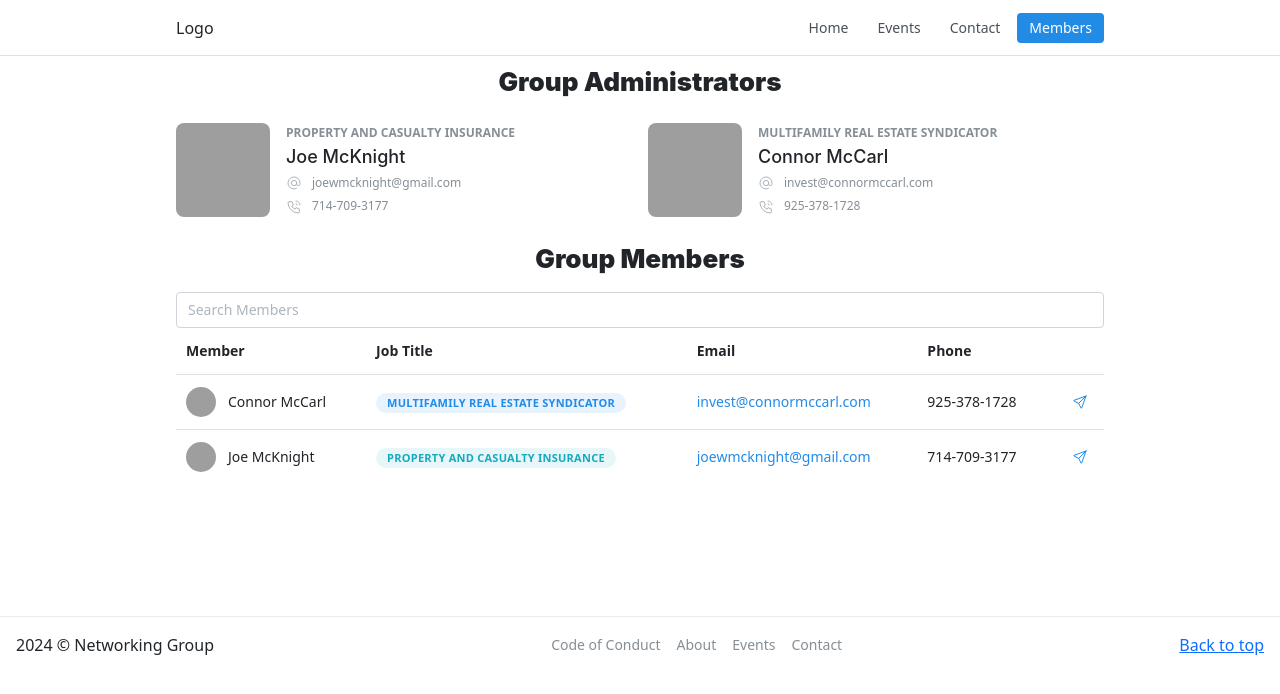
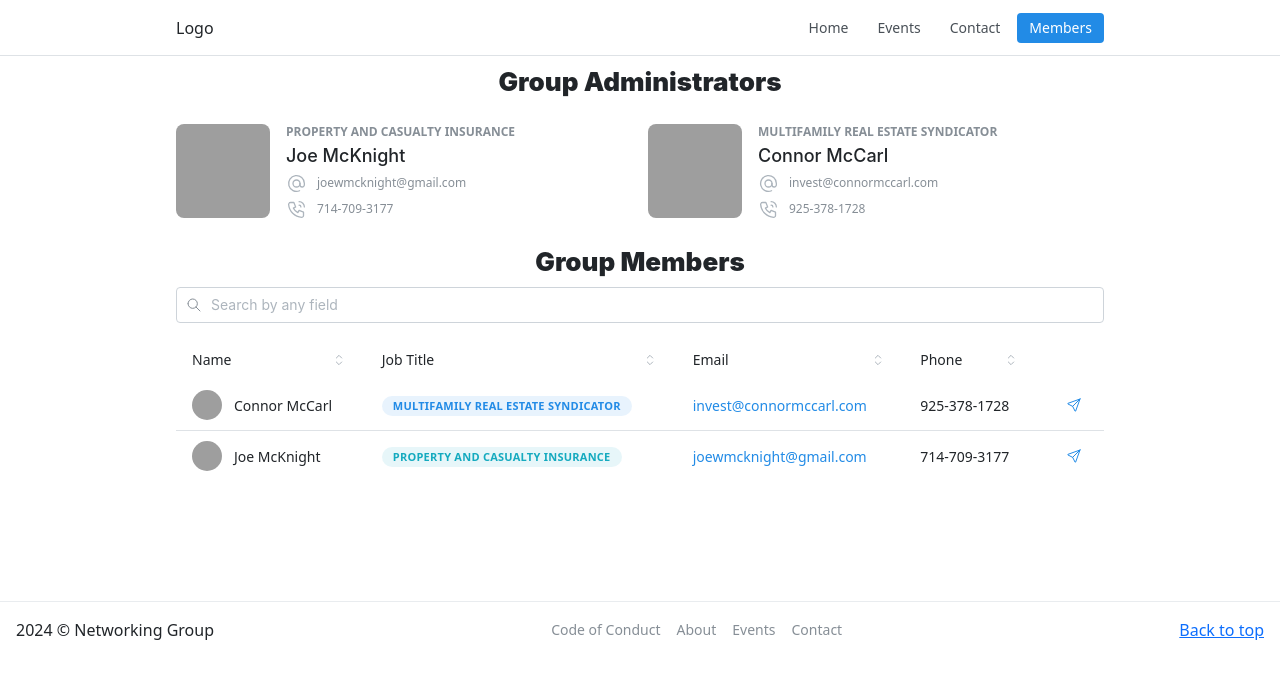
Before and after one commit to connormccarl/networking, a Next.js app: page /members in a window 1280 px wide. Shown: the top 694 px of the page. Built offline with nearby package versions, Linux system fonts and the light colour scheme; grey boxes are pictures that could not be loaded.

Commit message:
updated members list to be filtered and sorted

```diff
--- a/pages/members.js
+++ b/pages/members.js
@@ -1,10 +1,10 @@
 import React, { useState } from 'react'
-import { Container, Avatar, Badge, Title, Table, Group, Text, ActionIcon, Anchor, rem, SimpleGrid, TextInput } from '@mantine/core';
-import { IconSend,IconPhoneCall, IconAt } from '@tabler/icons-react';
+import { Container, Avatar, Badge, Title, Table, Group, Text, ActionIcon, Anchor, rem, SimpleGrid, TextInput, ScrollArea, UnstyledButton, Center, keys } from '@mantine/core';
+import { IconSend, IconPhoneCall, IconAt, IconSelector, IconChevronDown, IconChevronUp, IconSearch } from '@tabler/icons-react';
 
 import classes from '@/styles/Members.module.css';
 
-const members = [
+const data = [
     {
         photo: "https://raw.githubusercontent.com/mantinedev/mantine/master/.demo/avatars/avatar-1.png",
         name: "Connor McCarl",
@@ -28,23 +28,70 @@ const groupColors = {
     "Insurance": "cyan"
 }
 
+function Th({ children, reversed, sorted, onSort }) {
+    const Icon = sorted ? (reversed ? IconChevronUp : IconChevronDown) : IconSelector;
+    return (
+      <Table.Th className={classes.th}>
+        <UnstyledButton onClick={onSort} className={classes.control}>
+          <Group justify="space-between">
+            <Text fw={500} fz="sm">
+              {children}
+            </Text>
+            <Center className={classes.icon}>
+              <Icon style={{ width: rem(16), height: rem(16) }} stroke={1.5} />
+            </Center>
+          </Group>
+        </UnstyledButton>
+      </Table.Th>
+    )
+}
+
+function filterData(data, search) {
+    const query = search.toLowerCase().trim();
+    return data.filter((item) =>
+      keys(data[0]).some((key) => item[key].toLowerCase().includes(query))
+    );
+}
+
+function sortData(data, payload) {
+    const { sortBy } = payload;
+
+    if (!sortBy) {
+      return filterData(data, payload.search);
+    }
+
+    return filterData(
+      [...data].sort((a, b) => {
+        if (payload.reversed) {
+          return b[sortBy].localeCompare(a[sortBy]);
+        }
+
+        return a[sortBy].localeCompare(b[sortBy]);
+      }),
+      payload.search
+    );
+}
+
 export default function Members() {
-    const [focused, setFocused] = useState(false)
-    const [query, setQuery] = useState('')
-    const floating = query.trim().length !== 0 || focused || undefined
+    const [search, setSearch] = useState('');
+    const [sortedData, setSortedData] = useState(data);
+    const [sortBy, setSortBy] = useState(null);
+    const [reverseSortDirection, setReverseSortDirection] = useState(false);
 
-    // handle search filter function
-    const searchFilter = (array) => {
-        return array.filter((element) => {
-            return element.name.toLowerCase().includes(query.toLowerCase()) ||
-                element.job.toLowerCase().includes(query.toLowerCase()) ||
-                element.email.toLowerCase().includes(query.toLowerCase()) ||
-                element.phone.replace('-','').includes(query.replace('-',''))
-        })
+    const setSorting = (field) => {
+        const reversed = field === sortBy ? !reverseSortDirection : false;
+        setReverseSortDirection(reversed);
+        setSortBy(field);
+        setSortedData(sortData(data, { sortBy: field, reversed, search }));
     }
-    const filtered = searchFilter(members);
 
-    const rows = filtered.map((item) => (
+    const handleSearchChange = (event) => {
+        const { value } = event.currentTarget;
+        setSearch(value);
+        setSortedData(sortData(data, { sortBy, reversed: reverseSortDirection, search: value }));
+    }
+
+    const rows = sortedData.map((item) => (
         <Table.Tr key={item.name}>
           <Table.Td>
             <Group gap="sm">
@@ -90,7 +137,7 @@ export default function Members() {
             >
                 Group Administrators
         </Title>
-        <SimpleGrid cols={2} className='mt-4'>
+        <SimpleGrid cols={{ base: 1, md: 2 }} className='mt-4'>
             <Group wrap="nowrap">
                 <Avatar
                 src="https://raw.githubusercontent.com/mantinedev/mantine/master/.demo/avatars/avatar-2.png"
@@ -162,34 +209,62 @@ export default function Members() {
             >
                 Group Members
         </Title>
-        <TextInput
-            label="Search Members"
-            placeholder="Search by name, job title, email, or phone number"
-            required
-            classNames={classes}
-            value={query}
-            onChange={(event) => setQuery(event.currentTarget.value)}
-            onFocus={() => setFocused(true)}
-            onBlur={() => setFocused(false)}
-            mt="md"
-            autoComplete="nope"
-            data-floating={floating}
-            labelProps={{ 'data-floating': floating }}
-        />
-        <Table.ScrollContainer minWidth={800}>
-            <Table verticalSpacing="sm">
-                <Table.Thead>
-                <Table.Tr>
-                    <Table.Th>Member</Table.Th>
-                    <Table.Th>Job Title</Table.Th>
-                    <Table.Th>Email</Table.Th>
-                    <Table.Th>Phone</Table.Th>
-                    <Table.Th />
-                </Table.Tr>
-                </Table.Thead>
-                <Table.Tbody>{rows}</Table.Tbody>
+        <ScrollArea>
+            <TextInput
+                placeholder="Search by any field"
+                mb="md"
+                leftSection={<IconSearch style={{ width: rem(16), height: rem(16) }} stroke={1.5} />}
+                value={search}
+                onChange={handleSearchChange}
+            />
+            <Table horizontalSpacing="md" verticalSpacing="xs" miw={700}>
+                <Table.Tbody>
+                    <Table.Tr>
+                        <Th
+                        sorted={sortBy === 'name'}
+                        reversed={reverseSortDirection}
+                        onSort={() => setSorting('name')}
+                        >
+                        Name
+                        </Th>
+                        <Th
+                        sorted={sortBy === 'job'}
+                        reversed={reverseSortDirection}
+                        onSort={() => setSorting('job')}
+                        >
+                        Job Title
+                        </Th>
+                        <Th
+                        sorted={sortBy === 'email'}
+                        reversed={reverseSortDirection}
+                        onSort={() => setSorting('email')}
+                        >
+                        Email
+                        </Th>
+                        <Th
+                        sorted={sortBy === 'phone'}
+                        reversed={reverseSortDirection}
+                        onSort={() => setSorting('phone')}
+                        >
+                        Phone
+                        </Th>
+                    </Table.Tr>
+                </Table.Tbody>
+                <Table.Tbody>
+                    {rows.length > 0 ? (
+                        rows
+                    ) : (
+                        <Table.Tr>
+                        <Table.Td colSpan={Object.keys(data[0]).length}>
+                            <Text fw={500} ta="center">
+                            Nothing found
+                            </Text>
+                        </Table.Td>
+                        </Table.Tr>
+                    )}
+                </Table.Tbody>
             </Table>
-        </Table.ScrollContainer>
+        </ScrollArea>
     </Container>
   )
 }
--- a/styles/Members.module.css
+++ b/styles/Members.module.css
@@ -8,48 +8,21 @@
         var(--mantine-font-family);
 }
 
-.root {
-  position: relative;
+.th {
+  padding: 0;
 }
 
-.label {
-  position: absolute;
-  z-index: 2;
-  top: rem(7px);
-  left: var(--mantine-spacing-sm);
-  pointer-events: none;
-  color: light-dark(var(--mantine-color-gray-5), var(--mantine-color-dark-3));
-  transition:
-    transform 150ms ease,
-    font-size 150ms ease,
-    color 150ms ease;
+.control {
+  width: 100%;
+  padding: var(--mantine-spacing-xs) var(--mantine-spacing-md);
 
-  &[data-floating] {
-    transform: translate(calc(var(--mantine-spacing-sm) * -1), rem(-28px));
-    font-size: var(--mantine-font-size-xs);
-    font-weight: 500;
-    color: light-dark(var(--mantine-color-black), var(--mantine-color-white));
+  @mixin hover {
+    background-color: light-dark(var(--mantine-color-gray-0), var(--mantine-color-dark-6));
   }
 }
 
-.required {
-  transition: opacity 150ms ease;
-  opacity: 0;
-
-  [data-floating] & {
-    opacity: 1;
-  }
+.icon {
+  width: rem(21px);
+  height: rem(21px);
+  border-radius: rem(21px);
 }
-
-.input {
-  &::placeholder {
-    transition: color 150ms ease;
-    color: transparent;
-  }
-
-  &[data-floating] {
-    &::placeholder {
-      color: var(--mantine-color-placeholder);
-    }
-  }
-}
```
